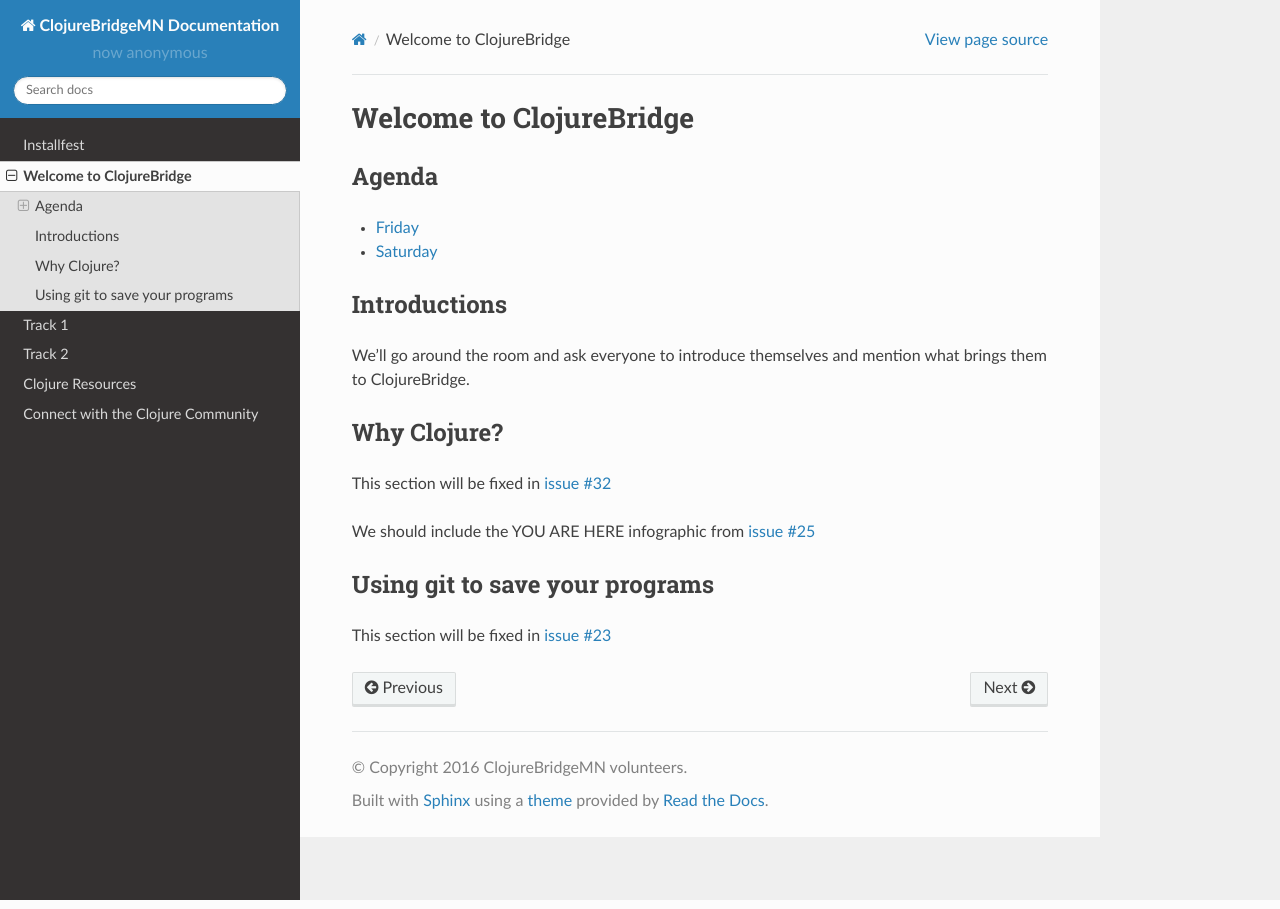
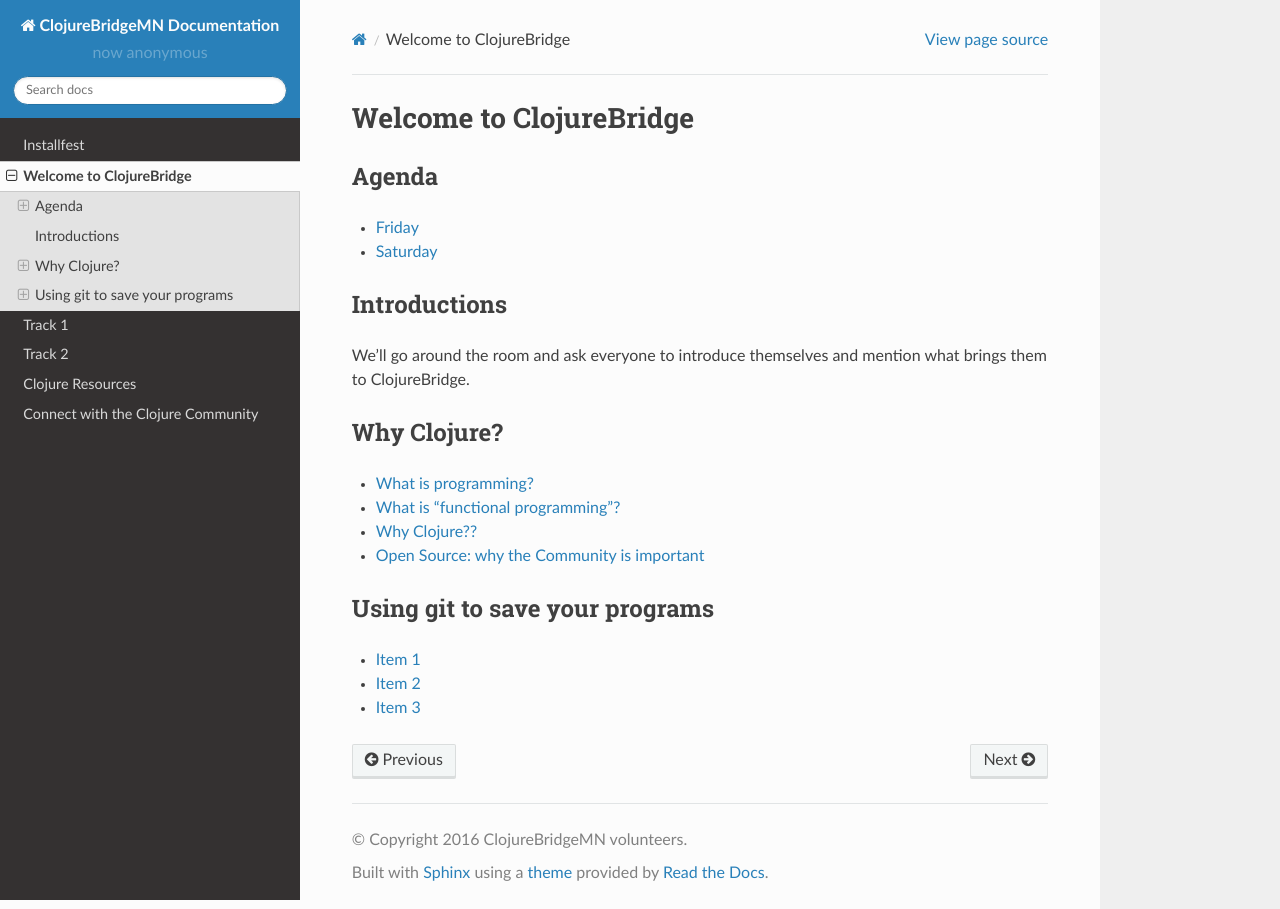
Before and after one commit to clojurebridge-minneapolis/installfest, a Sphinx documentation site: the page built from docs/welcome.md, in a window 1280 px wide. Built offline with Sphinx 7.4.7 and the Read the Docs theme 2.0.0, drawn with Linux system fonts in a browser that asks for light colours; some of the changed lines change nothing that is shown.

Commit message:
Built out structure of the Welcome section
Added separate Why Clojure? file: why_clojure.md
and separate intro to git file: git_intro.md

Signed-off-by: Tom Marble <tmarble@info9.net>

```diff
--- /dev/null
+++ b/docs/git_intro.md
@@ -0,0 +1,7 @@
+## Item 1
+
+This section will be fixed in [issue #23](https://github.com/clojurebridge-minneapolis/installfest/issues/23)
+
+## Item 2
+
+## Item 3
--- a/docs/welcome.md
+++ b/docs/welcome.md
@@ -3,7 +3,6 @@
 
 
 ## Agenda
-
 * [Friday](friday.md)
 * [Saturday](saturday.md)
 
@@ -14,11 +13,8 @@
 
 ## Why Clojure?
 
-This section will be fixed in [issue #32](https://github.com/clojurebridge-minneapolis/installfest/issues/32)
-
-We should include the YOU ARE HERE infographic from [issue #25](https://github.com/clojurebridge-minneapolis/installfest/issues/25)
-
+* [Why Clojure?](why_clojure.md)
 
 ## Using git to save your programs
 
-This section will be fixed in [issue #23](https://github.com/clojurebridge-minneapolis/installfest/issues/23)
+* [Using git to save your programs](git_intro.md)
--- /dev/null
+++ b/docs/why_clojure.md
@@ -0,0 +1,75 @@
+## What is programming?
+
+This section will be fixed in [issue #32](https://github.com/clojurebridge-minneapolis/installfest/issues/32)
+
+We should include the YOU ARE HERE infographic from [issue #25](https://github.com/clojurebridge-minneapolis/installfest/issues/25)
+
+*Use the meal planning analogy: an algorithm is a like a recipe.*
+
+
+*Think of a way to demonstrate the idea of imperative programming (mutations) in the analogy*
+
+
+## What is "functional programming"?
+
+Functional programming means programs are comprised of many, small functions:
+each of which take some input and provide some output
+* don't need to think about changes outside the function
+* functions are small
+* take shapes in, return shapes out (*geometry -- vector/map example*)
+
+*Use with the analogy*
+
+
+## Why Clojure??
+
+LISP is a classic functional programming language which dates back to 1954.
+*explain homiconicity*
+
+LISP has generally been used in academia (note **ITA** as an exception),
+has evolved relatively slowly and has a modest set of available libraries.
+
+
+In designing Clojure Rich Hickey combined the good parts of LISP (functional
+programming) and combined it with the powerful and popular Java Virtual Machine.
+As a result Clojure is an *opinionated* LISP that...
+* Is simpler to learn and understand (much easier than Java)
+* Has higher performance and better platform support thanks to the Java Virtual Machine
+  (note also: JavaScript, CLR)
+* Provides easy interoperation with many existing Java libraries
+* Can be used for both client and server development (ClojureScript has one of the
+  best stories for web development)
+
+And it turns out the Clojure community is wonderful
+* Tends to be full of explorers: people that are curious, eager to learn and happy to help each other
+* Typically big companies are hesitant to adopt new technologies and Clojure
+  is growing in progressively more commercial use.
+* Values diversity (conference opportunity grants, ClojureBridge)
+
+## Open Source: why the Community is important
+
+What is open source software?
+* *volunteer*
+* *gratis, hack on copyright -- so we can share!*
+* *built on the shoulders of giants*
+* *examples*
+* not just code, community: user groups, online, conferences
+* contribution: using, filing bugs, fixing documentation, editing code
+* Why OSS is better
+  *  investment in learning
+  * integrate - make it work for me, scratch an itch
+  * people are dialed into their passion
+  * privacy and security
+* Why diversity in tech (esp. OSS) is important
+  * Women are 50% of users, but only 15% contributors
+  * For any software to be successful it *has* to take the needs of users into account
+  * We want OSS to win: we need YOU!
+
+Today you will publish an program on the Internet!
+
+After today you can continue your learning...
+* Join the clojure.mn user group
+* Continue to converse with people you've met on Slack
+* Join us at the Conj - registration is free! *note: lambda ladies, opp grants*
+* Going further GSOC (e.g. Maria Gellar), Outreachy
+* Code academies (e.g. Prime)
```
